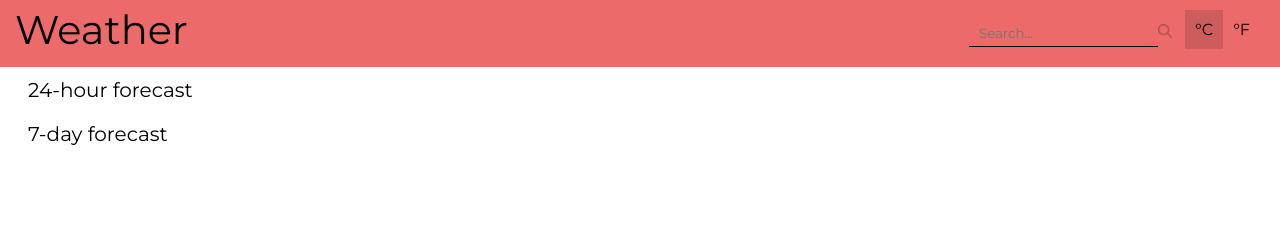
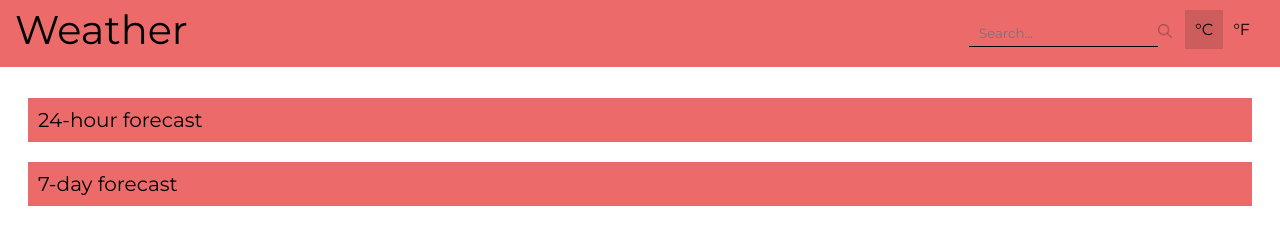
Before and after one commit to michaelseyo/weather-app, a plain HTML site: page index.html in a window 1280 px wide. Drawn offline with Linux system fonts and the light colour scheme; no server answers.

Commit message:
minor style changes

```diff
--- a/style.css
+++ b/style.css
@@ -92,8 +92,11 @@ main ul {
     width: 50px;
 }
 
-#hourly-header {
+#hourly-header, #daily-header {
     font-size: 20px;
+    margin-top: 20px;
+    padding: 10px;
+    background-color:rgb(236, 106, 106);
 }
 
 /* horizontal scroll-bar */
@@ -103,14 +106,10 @@ main ul {
     white-space: nowrap;
 }
 
-#daily-header {
-    font-size: 20px;
-    margin-top: 20px;
-}
-
 .daily ul {
     display: flex;
     align-items: center;
+    border-bottom: 1px solid grey;
 }
 
 .daily ul li {
```
